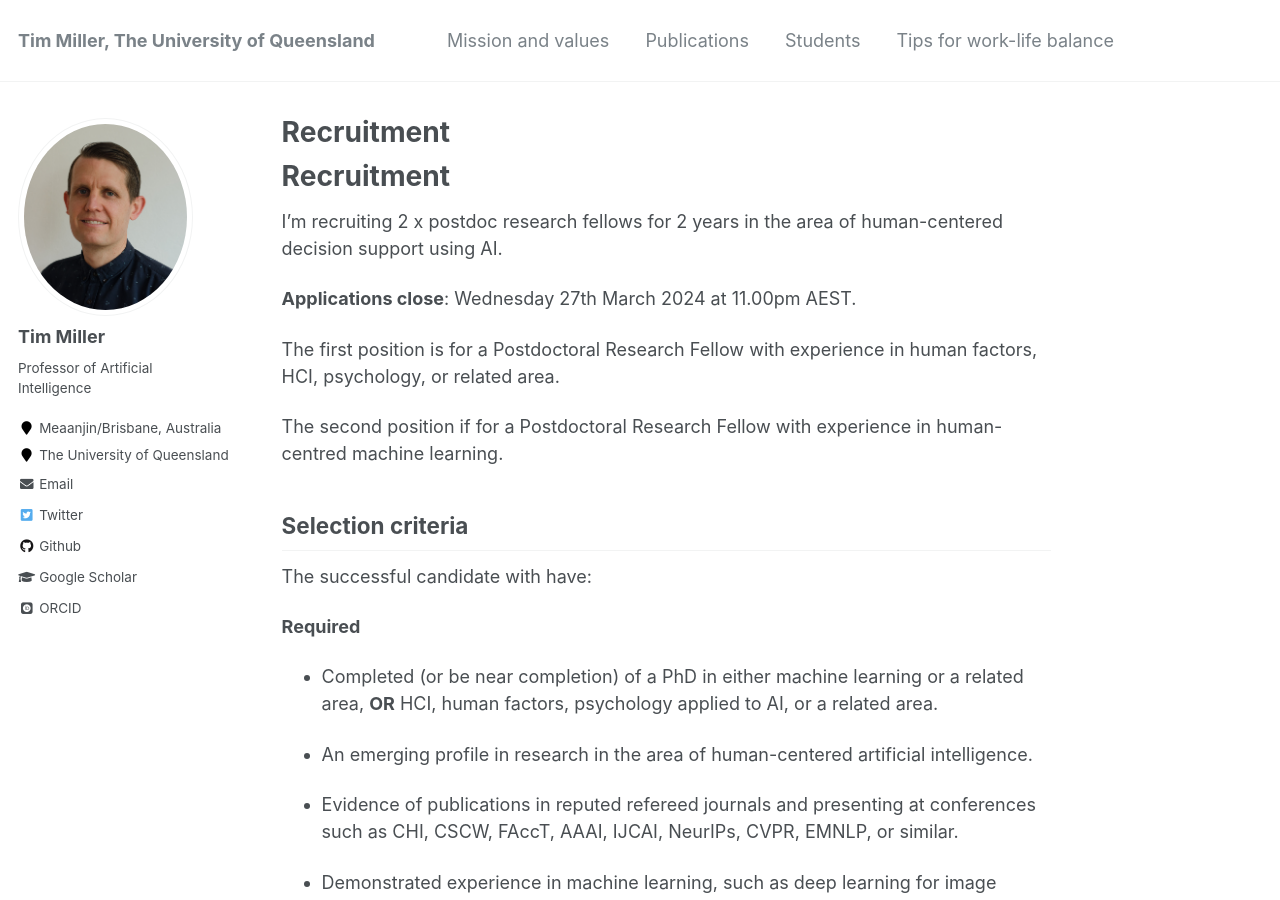
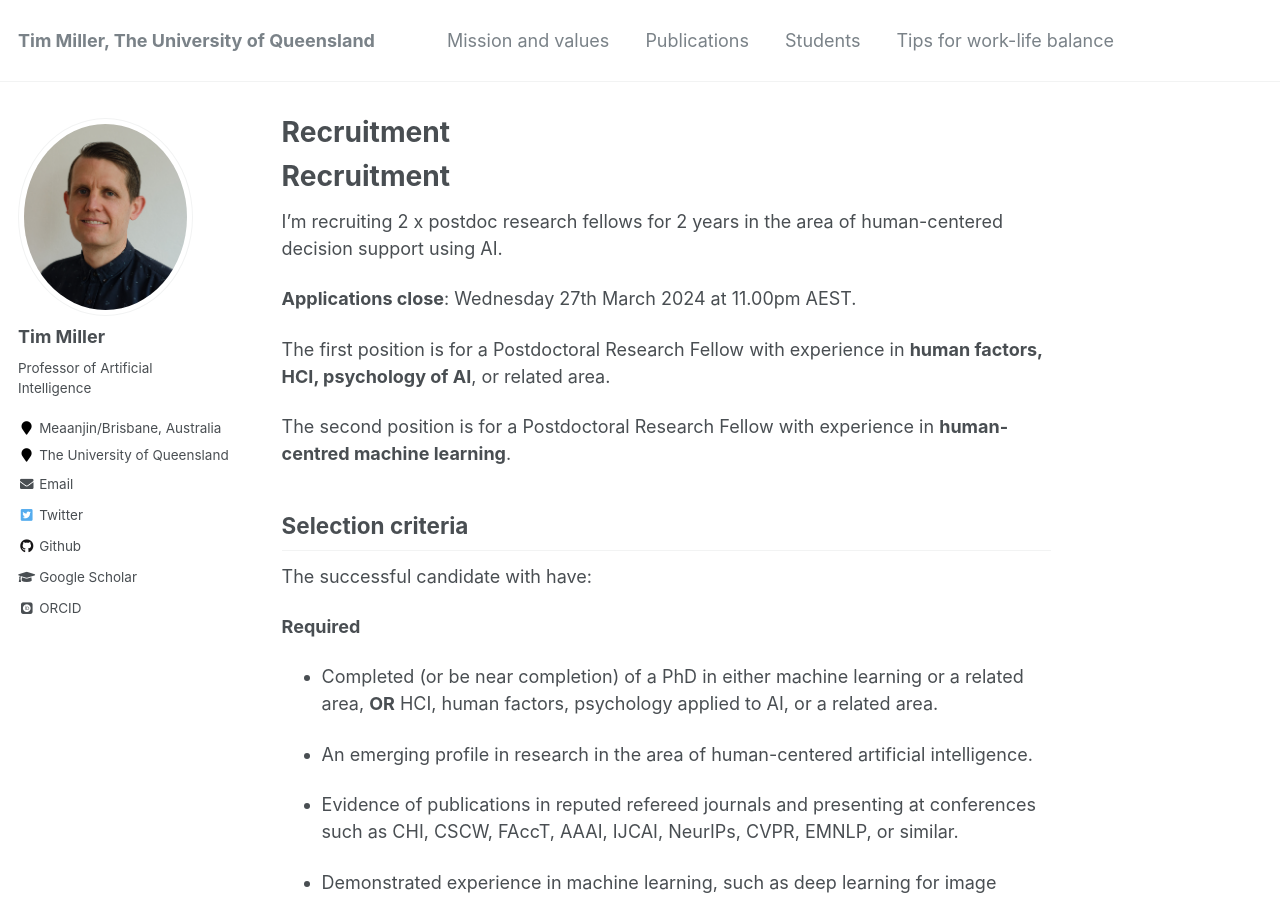
Before and after one commit to uqtmiller/uqtmiller.github.io, a Jekyll site: the page built from _pages/recruitment.md, in a window 1280 px wide and 900 px high. Built offline with Jekyll 4.4.1, drawn with Linux system fonts in a browser that asks for light colours; some web fonts are replaced; our own code applies the rules of GitHub Pages for plain Markdown files.

```diff
--- a/_pages/recruitment.md
+++ b/_pages/recruitment.md
@@ -4,9 +4,9 @@ I'm recruiting 2 x postdoc research fellows for 2 years in the area of human-cen
 
 **Applications close**: Wednesday 27th March 2024 at 11.00pm AEST.
 
-The first position is for a Postdoctoral Research Fellow with experience in human factors, HCI, psychology, or related area.
+The first position is for a Postdoctoral Research Fellow with experience in **human factors, HCI, psychology of AI**, or related area.
 
-The second position if for a Postdoctoral Research Fellow with experience in human-centred machine learning.
+The second position is for a Postdoctoral Research Fellow with experience in **human-centred machine learning**.
 
 ## Selection criteria
 
```
